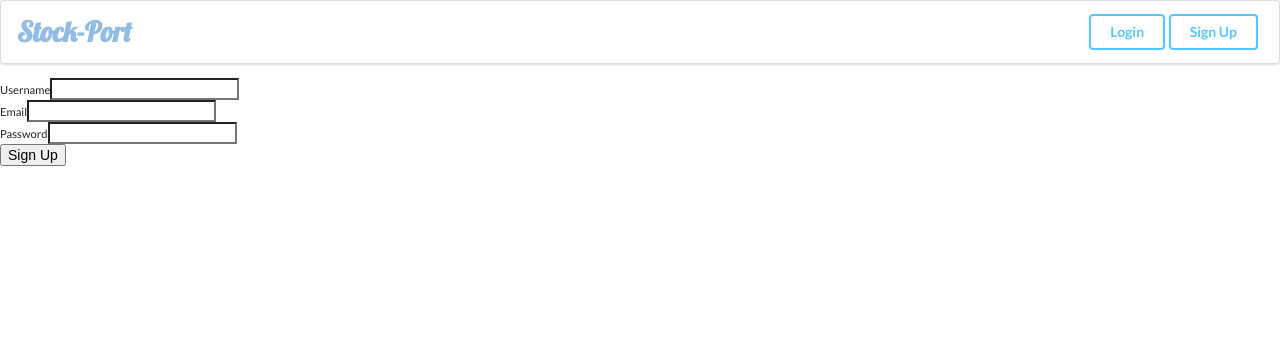
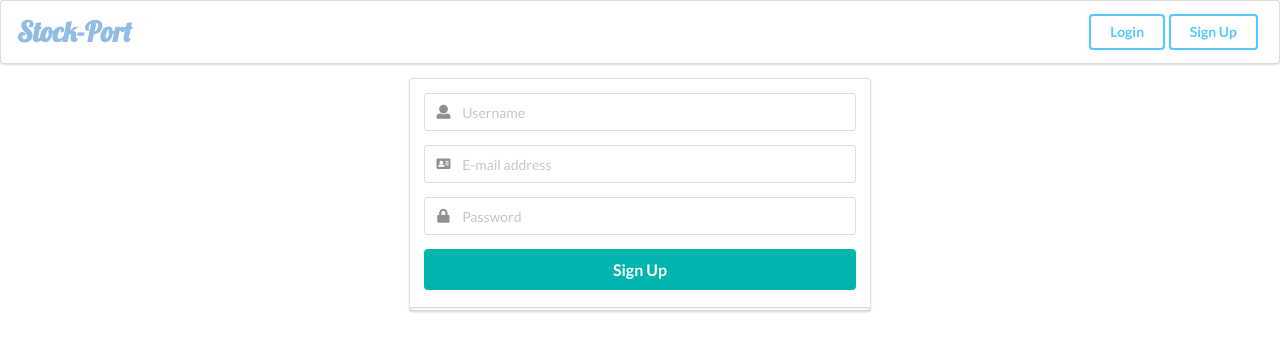
Before and after one commit to Nevin-Chen/stock-port, a React app: page /signup in a window 1280 px wide. Shown: the top 352 px of the page. Built offline with nearby package versions, Linux system fonts and the light colour scheme; no server answers.

Commit message:
adds styling to authform, stockform, transaction, and portfolio components

```diff
--- a/client/components/AuthForm.jsx
+++ b/client/components/AuthForm.jsx
@@ -6,34 +6,57 @@ import { auth } from "../store";
 const LoginForm = props => {
   const { formName, displayName, handleSubmit, error } = props;
   return (
-    <div>
-      <form onSubmit={handleSubmit} name={formName}>
+    <div className="ui three column middle aligned center aligned grid">
+      <div className="six wide column">
+        <form onSubmit={handleSubmit} name={formName} className="ui large form">
+          <div className="ui stacked segment">
             {displayName === "Sign Up" && (
-          <div>
-            <label htmlFor="username">
-              <small>Username</small>
-            </label>
-            <input name="username" type="text" required/>
+              <div className="field">
+                <div className="ui left icon input">
+                  <i className="user icon"></i>
+                  <input
+                    name="username"
+                    type="text"
+                    placeholder="Username"
+                    required
+                  />
+                </div>
               </div>
             )}
-        <div>
-          <label htmlFor="email">
-            <small>Email</small>
-          </label>
-          <input name="email" type="text" required/>
+            <div className="field">
+              <div className="ui left icon input">
+                <i className="address card icon"></i>
+                <input
+                  name="email"
+                  type="text"
+                  placeholder="E-mail address"
+                  required
+                />
+              </div>
+            </div>
+            <div className="field">
+              <div className="ui left icon input">
+                <i className="lock icon"></i>
+                <input
+                  name="password"
+                  type="password"
+                  placeholder="Password"
+                  required
+                />
+              </div>
             </div>
             <div>
-          <label htmlFor="password">
-            <small>Password</small>
-          </label>
-          <input name="password" type="password" required/>
-        </div>
-        <div>
-          <button type="submit">{displayName}</button>
+              <button
+                type="submit"
+                className="ui fluid large teal submit button"
+              >
+                {displayName}
+              </button>
             </div>
             {error && error.response && <div> {error.response.data} </div>}
+          </div>
         </form>
-      {/* <a href="/auth/google">{displayName} with Google</a> */}
+      </div>
     </div>
   );
 };
--- a/client/components/StockForm.jsx
+++ b/client/components/StockForm.jsx
@@ -3,7 +3,9 @@ import React from "react";
 const StockForm = props => {
   const { state, handleSubmit, handleChange, purchase } = props;
   return (
-    <form onSubmit={handleSubmit}>
+    <div className="six wide column">
+      <form onSubmit={handleSubmit} className="ui large form">
+        <div className="field">
           <label htmlFor="ticker">Ticker Symbol</label>
           <input
             type="text"
@@ -12,7 +14,9 @@ const StockForm = props => {
             onChange={handleChange}
             value={state.ticker}
           />
+        </div>
 
+        <div className="field">
           <label htmlFor="quantity">Quantity</label>
           <input
             type="number"
@@ -21,17 +25,20 @@ const StockForm = props => {
             onChange={handleChange}
             value={state.quantity}
           />
+        </div>
 
         <button
+          className="ui fluid small blue submit button"
           type="submit"
           onClick={() => {
-          purchase(state.ticker, state.quantity)
+            purchase(state.ticker, state.quantity);
           }}
           disabled={!state.ticker || !state.quantity}
         >
           Buy
         </button>
       </form>
+    </div>
   );
 };
 
--- a/client/components/Transactions.jsx
+++ b/client/components/Transactions.jsx
@@ -11,22 +11,32 @@ class Transactions extends Component {
     const { transactions } = this.props.transactions;
     if (transactions.length) {
       return (
-        <div>
+        <div className="ui vertical stripe segment">
+          <div className="ui text container">
+            <h2>Transaction History</h2>
+            <div className="ui segment">
               {transactions.map(t => {
-            const { id, tickerSymbol, quantity, total } = t;
+                const { id, tickerSymbol, quantity, price } = t;
                 return (
                   <div className="stock-details" key={id}>
                     <div>
-                  Purchased {quantity} shares of {tickerSymbol} @{" "}
-                  {total / quantity} per share -- Total: {total}
+                      Purchased {quantity} shares of {tickerSymbol} @ {price}{" "}
+                      per share -- Total: {price * quantity}
                     </div>
                   </div>
                 );
               })}
             </div>
+          </div>
+        </div>
       );
     } else {
-      return <div>You have not made any transactions</div>;
+      return (
+        <div className="ui text container">
+          <h2>Transaction History</h2>
+          <h4>You have not made any transactions</h4>
+        </div>
+      );
     }
   }
 }
--- a/client/components/UserPortfolio.jsx
+++ b/client/components/UserPortfolio.jsx
@@ -35,18 +35,26 @@ class UserPortfolio extends Component {
   render() {
     if (this.props.portfolio) {
       return (
-        <div>
+        <div className="ui vertical stripe quote segment">
+          <div className="ui equal width stackable internally celled grid">
+            <div className="center aligned row three">
+              <div className="ten wide column">
                 <h2>Portfolio (total)</h2>
+                <div className="ui segment">
                   {this.props.portfolio.stocks.map(stock => {
                     return (
                       <div className="stock-details" key={stock.id}>
-                <div className="ticker-symbol">{stock.tickerSymbol}</div>
+                        <div className="ticker-symbol">
+                          {stock.tickerSymbol}
+                        </div>
                         <div className="quantity">{stock.quantity}</div>
-                <div className="total">{stock.total}</div>
+                        <div className="price">{stock.price}</div>
                       </div>
                     );
                   })}
-          <hr />
+                </div>
+              </div>
+              <div className="six wide column">
                 <h2>Current Cash in Account - ${this.props.balance}</h2>
                 <StockForm
                   state={this.state}
@@ -55,12 +63,19 @@ class UserPortfolio extends Component {
                   purchase={this.props.purchaseStock}
                 />
               </div>
+            </div>
+          </div>
+        </div>
       );
     } else {
       return (
-        <div>
+        <div className="ui vertical stripe quote segment">
+          <div className="ui equal width stackable internally celled grid">
+            <div className="center aligned row three">
+              <div className="ten wide column">
                 <h2>Portfolio (total)</h2>
-          <hr />
+              </div>
+              <div className="six wide column">
                 <h2>Current Cash in Account - ${this.props.balance}</h2>
                 <StockForm
                   state={this.state}
@@ -68,6 +83,9 @@ class UserPortfolio extends Component {
                   handleChange={this.handleChange}
                   purchase={this.props.purchaseStock}
                 />
+              </div>
+            </div>
+          </div>
         </div>
       );
     }
```
Also changed, not shown: 2 other files (tests, documents, lock files or other folders). Lines whose indentation alone changed are shown as unchanged.
